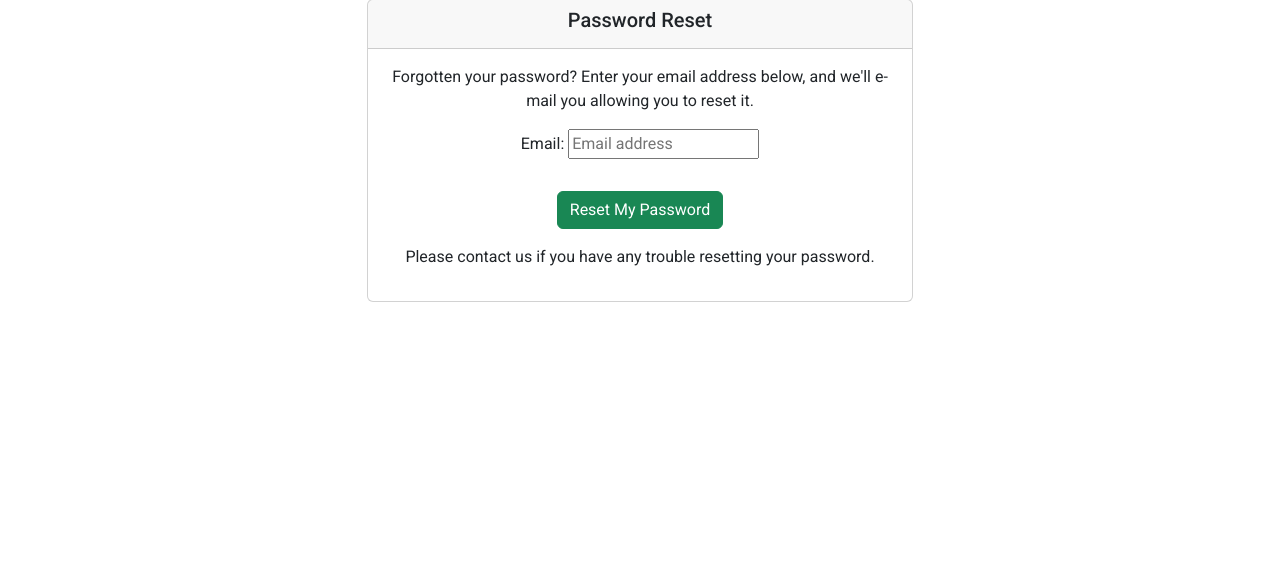
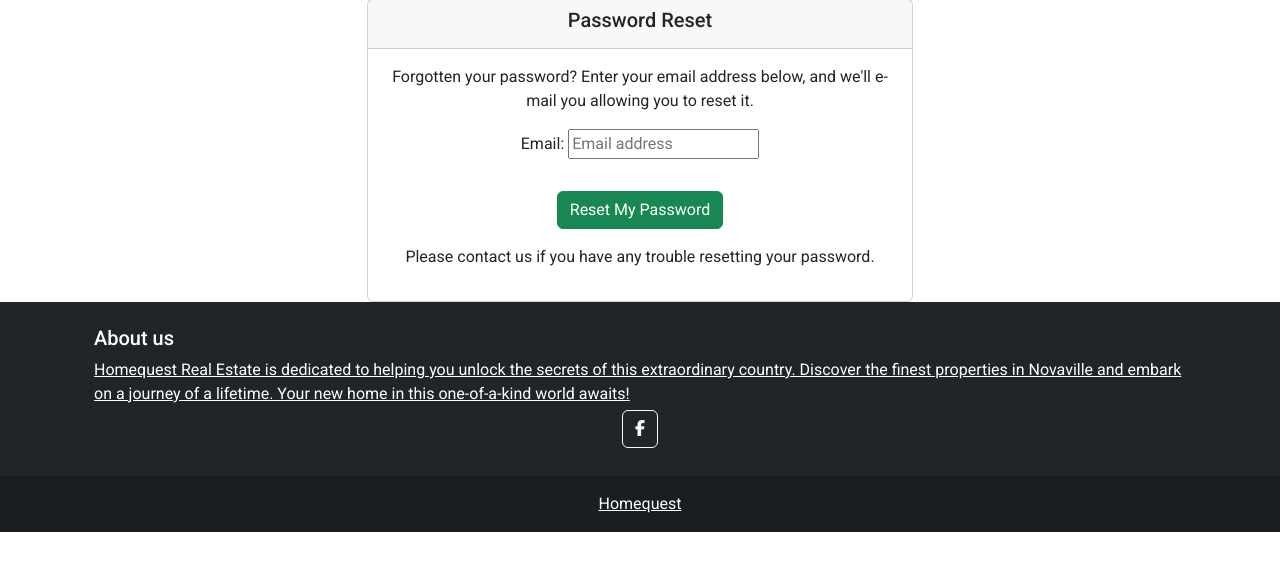
Before and after one commit to Danvm94/homequest, a Django app: page /accounts/password/reset/ in a window 1280 px wide. Shown: the part 120-691 px from the top of the page. Run offline with Django 4.2, Linux system fonts and the light colour scheme; parts of the project's set-up code (start-up, migrations or seed data) failed here and were passed over; some libraries are stand-ins or nearby versions.

Commit message:
Add footer to the base.html

```diff
--- a/templates/base.html
+++ b/templates/base.html
@@ -81,6 +81,7 @@
     {% endblock content %}
 </main>
 
+{% include 'includes/footer.html' %}
 {% block postloadjs %}
     <script src="{% static 'js/toasts.js' %}" async></script>
 {% endblock %}
--- /dev/null
+++ b/templates/includes/footer.html
@@ -0,0 +1,26 @@
+<footer class="bg-dark text-center text-lg-start text-white" style="background-color: #3e4551">
+    <div class="container p-4 pb-0">
+        <section>
+            <div class="row">
+                <div class="col-12">
+                    <h5>About us</h5>
+                    <a class="text-white" href="#">
+                        Homequest Real Estate is dedicated to helping you unlock the secrets of this
+                        extraordinary country. Discover the finest properties in Novaville and embark on a journey of a
+                        lifetime. Your new home in this one-of-a-kind world awaits!
+                    </a>
+                </div>
+            </div>
+        </section>
+
+        <section class="mb-4 text-center">
+            <a class="btn btn-outline-light btn-floating m-1" href="https://facebook.com" role="button" target="_blank">
+                <i class="fab fa-facebook-f"></i>
+            </a>
+        </section>
+    </div>
+
+    <div class="text-center p-3" style="background-color: rgba(0, 0, 0, 0.2)">
+        <a class="text-white" href="/">Homequest</a>
+    </div>
+</footer>
```
